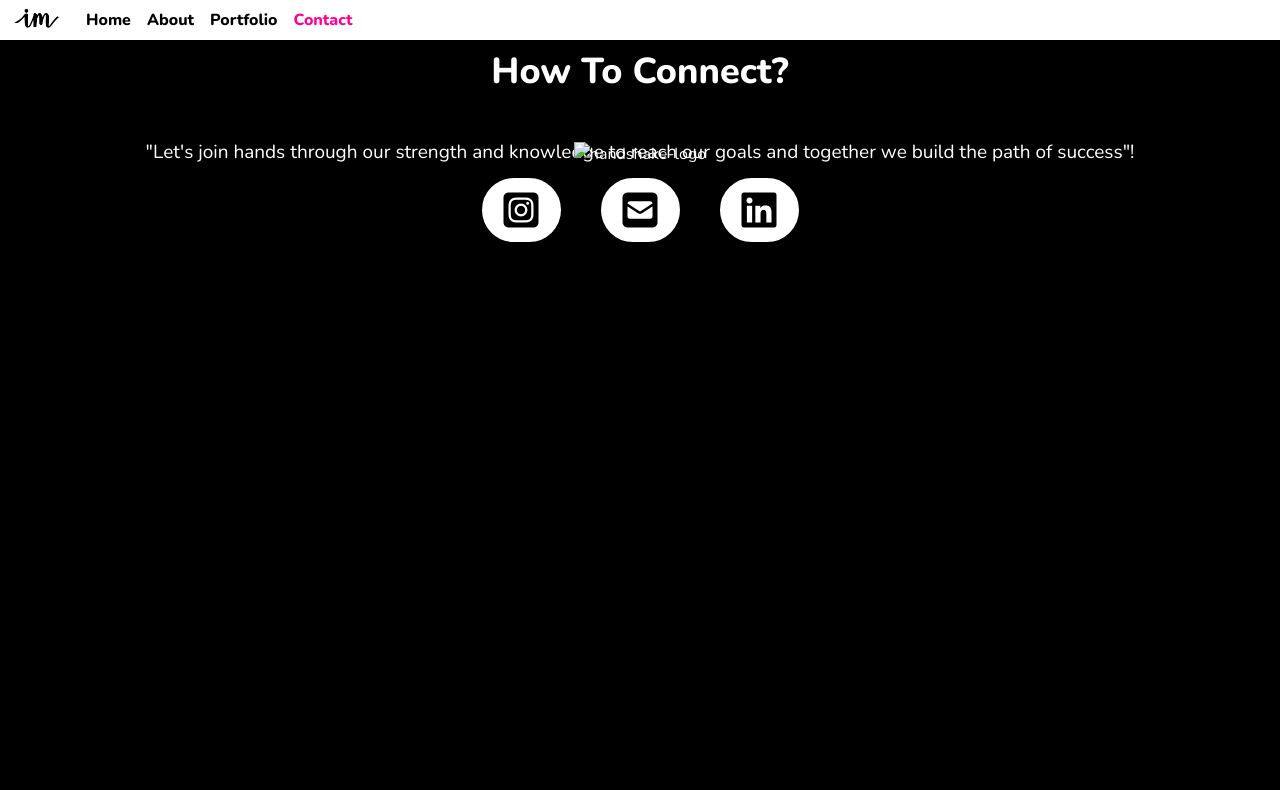
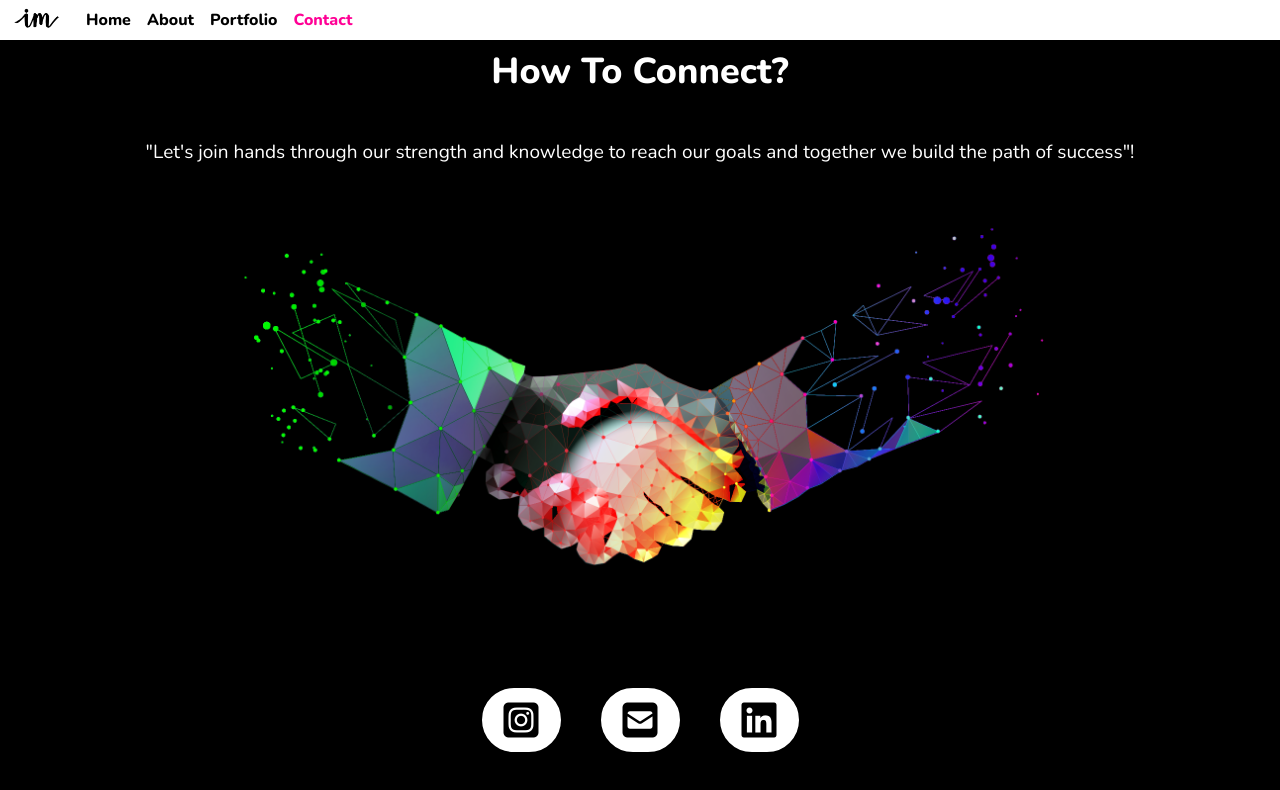
Before and after one commit to Ishani-Morgan04/W5LC_Project-Portfolio, a website: page contact.html in a window 1280 px wide. Drawn offline with nearby package versions, Linux system fonts and the light colour scheme.

Commit message:
Added new image and revised details in contact page

```diff
--- a/contact.html
+++ b/contact.html
@@ -89,7 +89,7 @@
       </p>
       </div>
       <div class="network text-center">
-          <img src="/images/handshake.png" alt="handshake-logo" class="img-fluid" />
+          <img src="/images/handshakelogo.png" alt="handshake-logo" class="img-fluid" />
         </div>
       <div class="network-links d-flex justify-content-center">
         <a
```
Also changed, not shown: images/handshakelogo.png (added).
